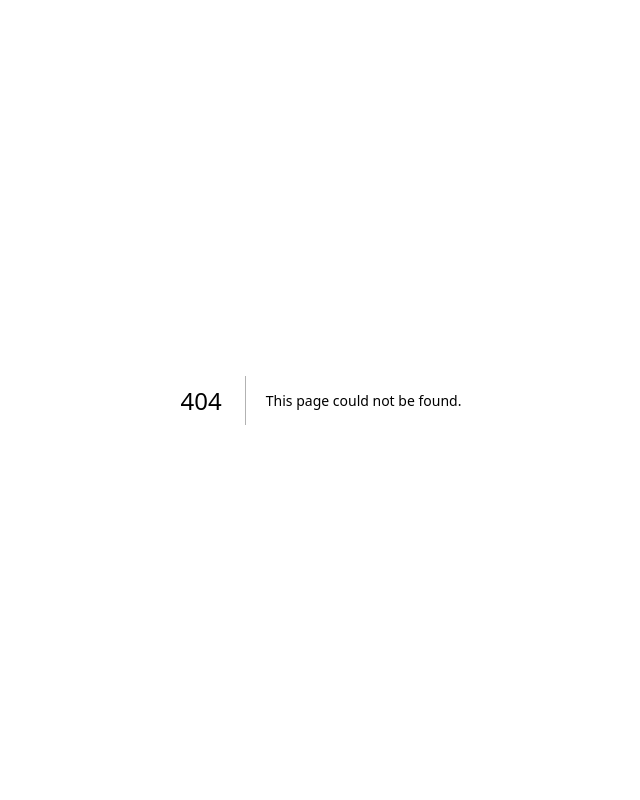
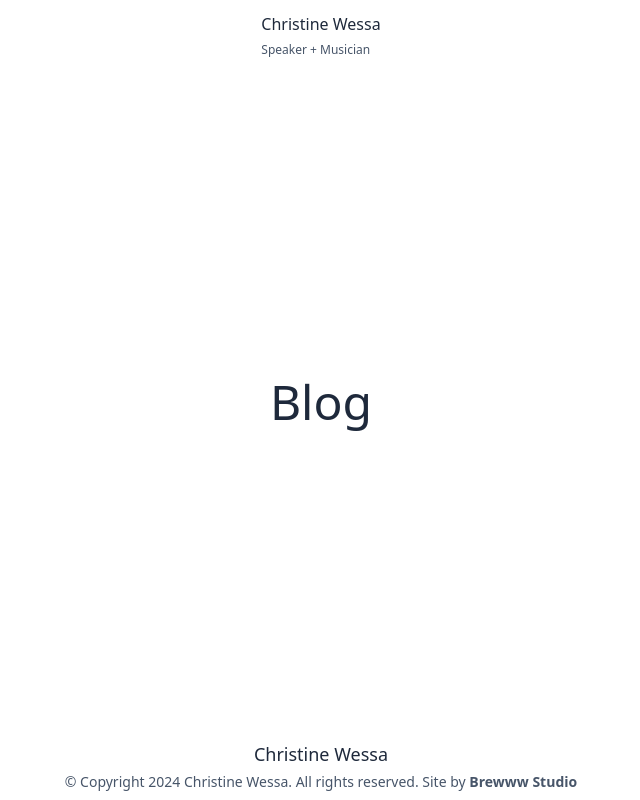
Before and after one commit to kjwessa/christine-wessa, a Next.js app: page /blog in a window 1280 px wide. Before the commit this address had no page. Shown: the whole page, without its empty margins (319-959 px from the left). Built offline with nearby package versions, Linux system fonts and the light colour scheme.

Commit message:
chore(blog): setup static structure for blog page

```diff
--- /dev/null
+++ b/app/blog/page.tsx
@@ -0,0 +1,12 @@
+import Header from "../components/Header";
+import BlogMain from "../components/BlogMain";
+import Footer from "../components/Footer";
+export default function Blog() {
+  return (
+    <div className="flex min-h-svh flex-col text-slate-800">
+      <Header />
+      <BlogMain />
+      <Footer />
+    </div>
+  );
+}
--- /dev/null
+++ b/app/components/BlogMain.tsx
@@ -0,0 +1,11 @@
+import SocialIconsList from "./SocialIconsList";
+
+function BlogMain() {
+  return (
+    <section className="flex min-h-32 flex-grow flex-col items-center justify-center">
+      <h2 className="text-5xl">Blog</h2>
+    </section>
+  );
+}
+
+export default BlogMain;
```
